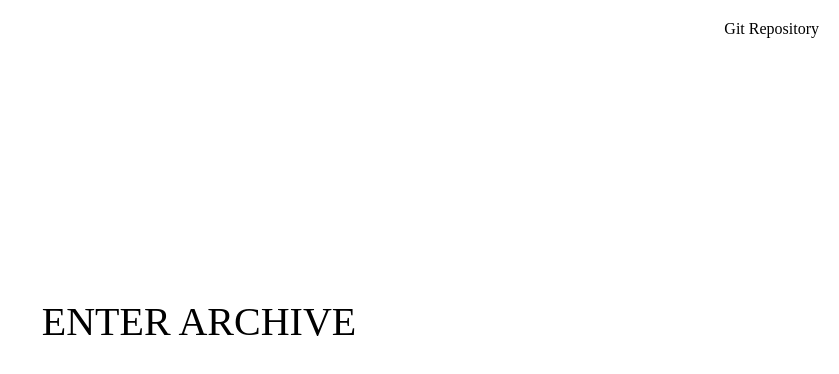
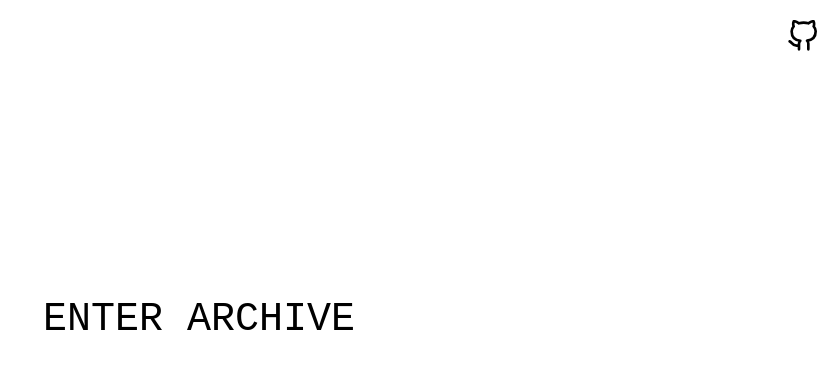
Before and after one commit to youssefmagdyy/exercise-archive, a React (Create React App) app: page / in a window 1280 px wide. Shown: the top 374 px of the page, without its empty margins (441-1280 px from the left). Built offline with nearby package versions, Linux system fonts and the light colour scheme.

Commit message:
homepage

```diff
--- a/package.json
+++ b/package.json
@@ -10,6 +10,7 @@
     "axios": "^0.27.2",
     "react": "^18.1.0",
     "react-dom": "^18.1.0",
+    "react-icons": "^4.3.1",
     "react-router-dom": "^6.3.0",
     "react-scripts": "5.0.1",
     "web-vitals": "^2.1.4"
--- a/src/App.css
+++ b/src/App.css
@@ -4,15 +4,23 @@
 }
 
 a{
+    font-family: 'Courier New', Courier;
     text-decoration: none;
     color: black;
 }
+
+a:hover {
+    transform: scale(1.02);
+}
+
+
 .navbar {
     display: flex;
     align-items: center;
     flex-direction: row-reverse;
     justify-content: space-between;
     padding: 20px;
+    padding-bottom: 0px;
     color: black;
    }
 
@@ -27,9 +35,10 @@ a{
 .home a {
     text-transform: uppercase;
     font-size: 2.5rem;
-    color: black;
 }
-
-.home a:hover {
-    transform: scale(1.02);
+@media (max-width: 325px)
+{
+    .home a {
+        text-align: center;
+    }
 }
--- a/src/components/Homepage.js
+++ b/src/components/Homepage.js
@@ -1,12 +1,13 @@
 import React from 'react'
 import {Link} from 'react-router-dom';
+import { FiGithub } from 'react-icons/fi';
 
 const Homepage = () => {
   return (
     <div>
         <nav className='navbar'>
-            <a  href='https://github.com/youssefmagdyy/exercise-archive/'>
-                Git Repository
+            <a className='icon' href='https://github.com/youssefmagdyy/exercise-archive/'>
+                <FiGithub size={'2rem'}/>
             </a>
         </nav>
     <div className='home'>
```
Also changed, not shown: 1 other file (tests, documents, lock files or other folders).
